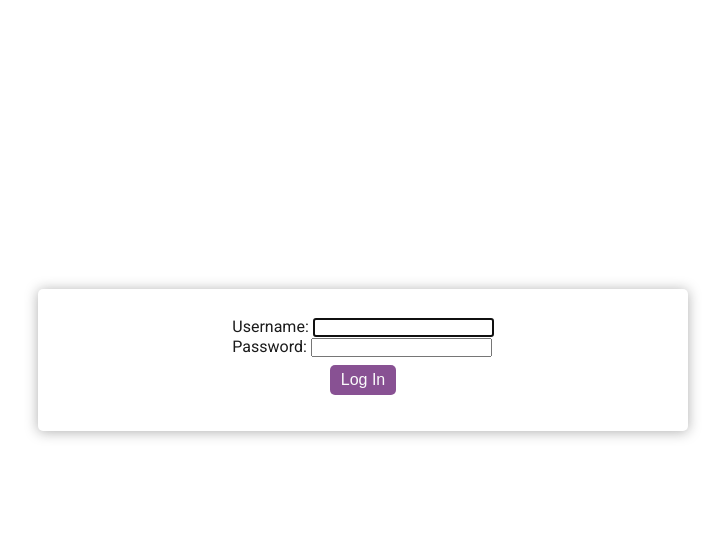
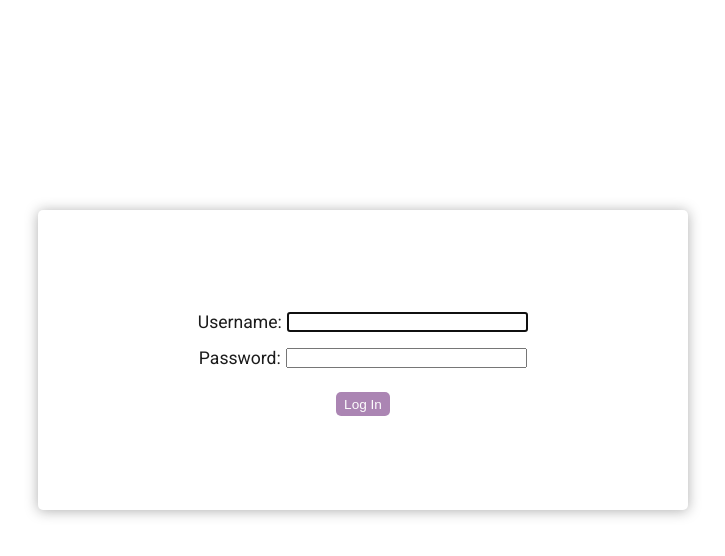
Before and after one commit to 0mppula/Python_Web_Applications, a Django app: page /users/login/ in a window 1280 px wide. Shown: the part 25-581 px from the top of the page, without its empty margins (277-1002 px from the left). Run offline with Django 3.2, Linux system fonts and the light colour scheme; some libraries are stand-ins or nearby versions.

Commit message:
Added some css styles

```diff
--- a/learning_log/learning_logs/static/css/styles.css
+++ b/learning_log/learning_logs/static/css/styles.css
@@ -21,6 +21,31 @@
 
 body {
     font-family: 'Roboto', sans-serif;
+}
+
+form {
+    margin-top: 1rem;
+}
+
+.login-form {
+    width: 100%;
+}
+
+input[type="text" i],
+input[type="password" i] {
+    width: 40%;
+}
+
+label {
+    margin-right: 0.35rem;
+}
+
+form p {
+    font-size: 1.1rem;
+    margin-bottom: 1rem;
+    display: flex;
+    justify-content: center;
+    width: 100%;
 }
 
 /* Navbar */
@@ -82,6 +107,7 @@ body {
     flex-direction: column;
     align-items: center;
     justify-content: center;
+    min-height: 300px;
     width: min(650px, 97%);
     color: var(--mainBlack);
     box-shadow: var(--mainBoxShadow);
@@ -104,7 +130,8 @@ body {
     cursor: pointer;
 }
 
-.edit-btn {
+.edit-btn,
+.login-btn {
     font-size: 0.85rem;
     filter: opacity(0.6);
     padding: 0.3rem 0.5rem;
--- a/learning_log/learning_logs/templates/learning_logs/new_topic.html
+++ b/learning_log/learning_logs/templates/learning_logs/new_topic.html
@@ -9,7 +9,10 @@
         <form action="{% url 'learning_logs:new_topic' %}" method="post">
             {% csrf_token %}
             {{ form.as_p }}
-            <button class="add-topic-btn btn" name="submit">add topic</button>
+
+            <div class="btn-container">
+                <button class="add-topic-btn btn" name="submit">add topic</button>
+            </div>
         </form>
     </div>
 
```
Also changed, not shown: learning_log/learning_logs/templates/base.html (+9 -0 lines).
